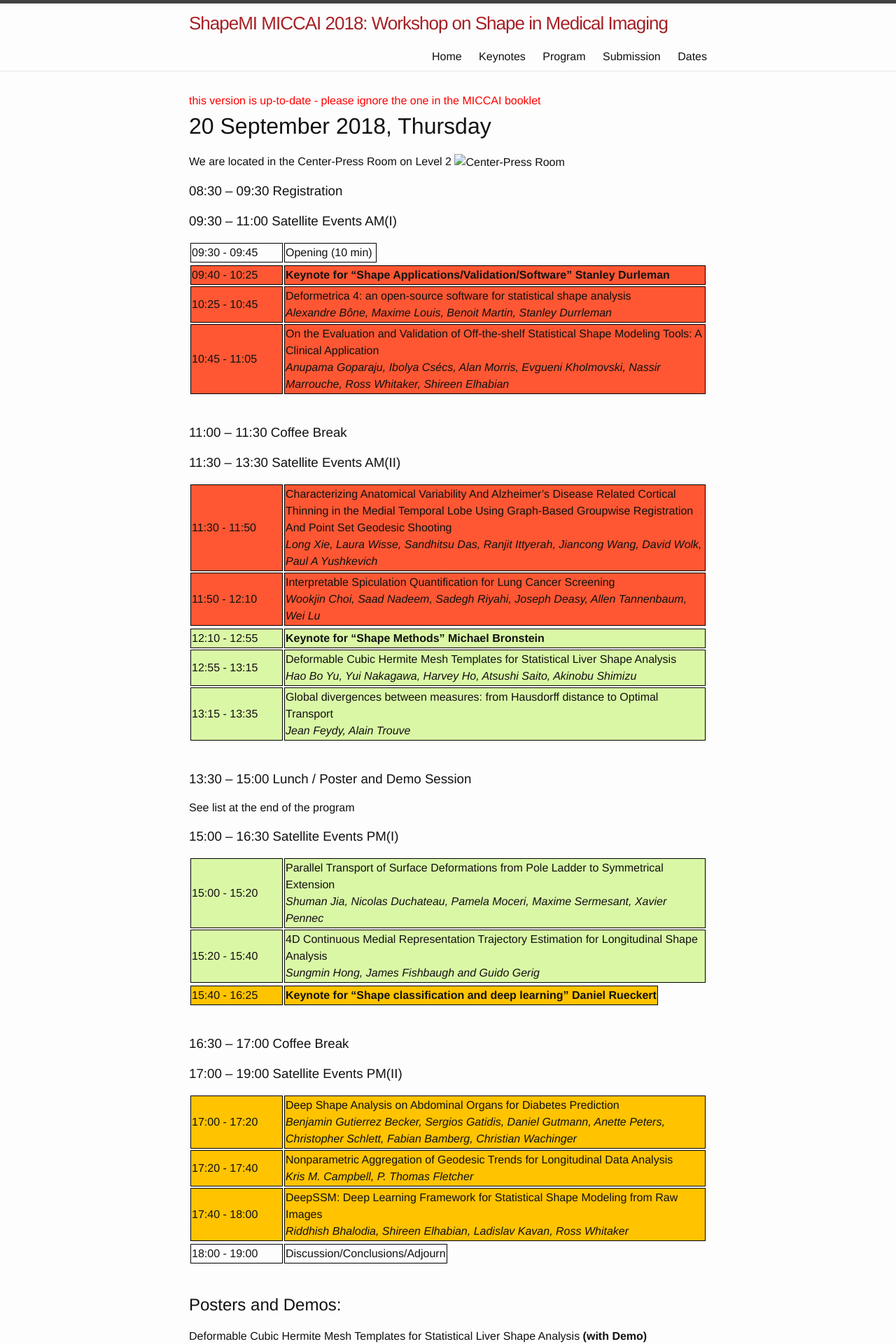
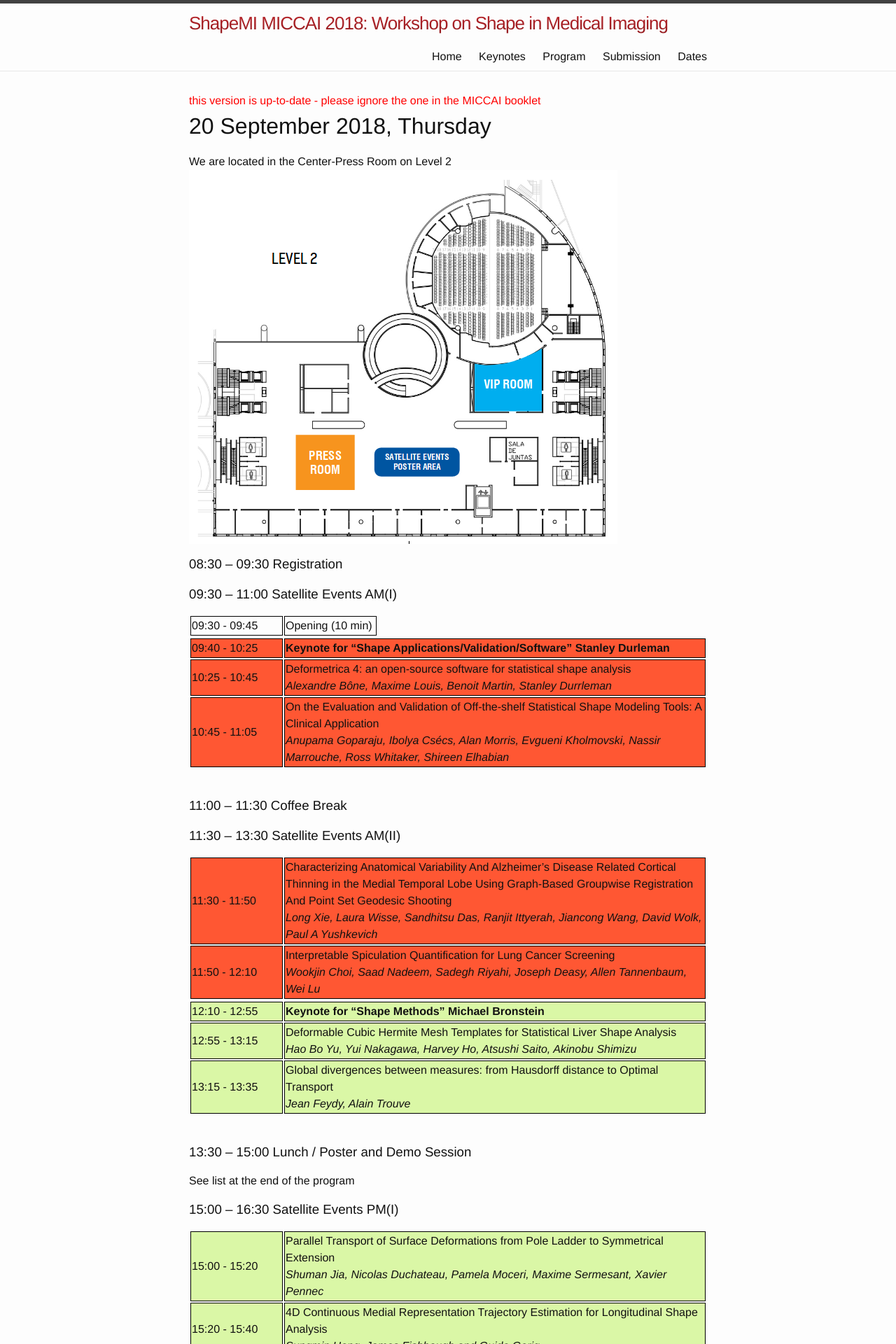
Before and after one commit to shapemi/shapemi2020, a Jekyll site: the page built from program/index.md, in a window 1280 px wide. Shown: the top 1920 px of the page at 70% size. Built offline with Jekyll 4.4.1, drawn with Linux system fonts in a browser that asks for light colours.

Commit message:
Update index.md

```diff
--- a/program/index.md
+++ b/program/index.md
@@ -32,7 +32,7 @@
 
 # 20 September 2018, Thursday
 We are located in the Center-Press Room on Level 2
-![Center-Press Room](images/press-room.png "Center-Press Room")
+![Center-Press Room](../images/press-room.png "Center-Press Room")
 
 ### 08:30 – 09:30 Registration
 ### 09:30 – 11:00 Satellite Events AM(I)
```
